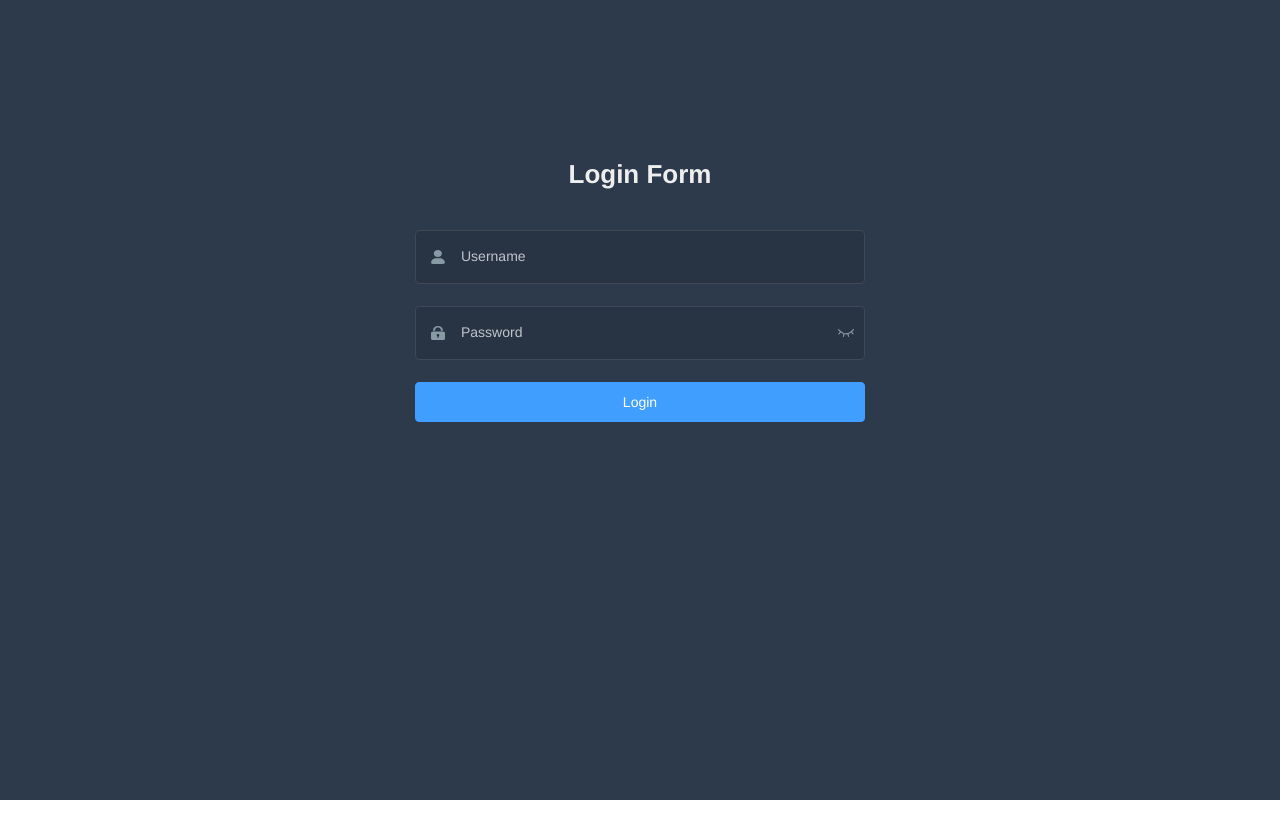
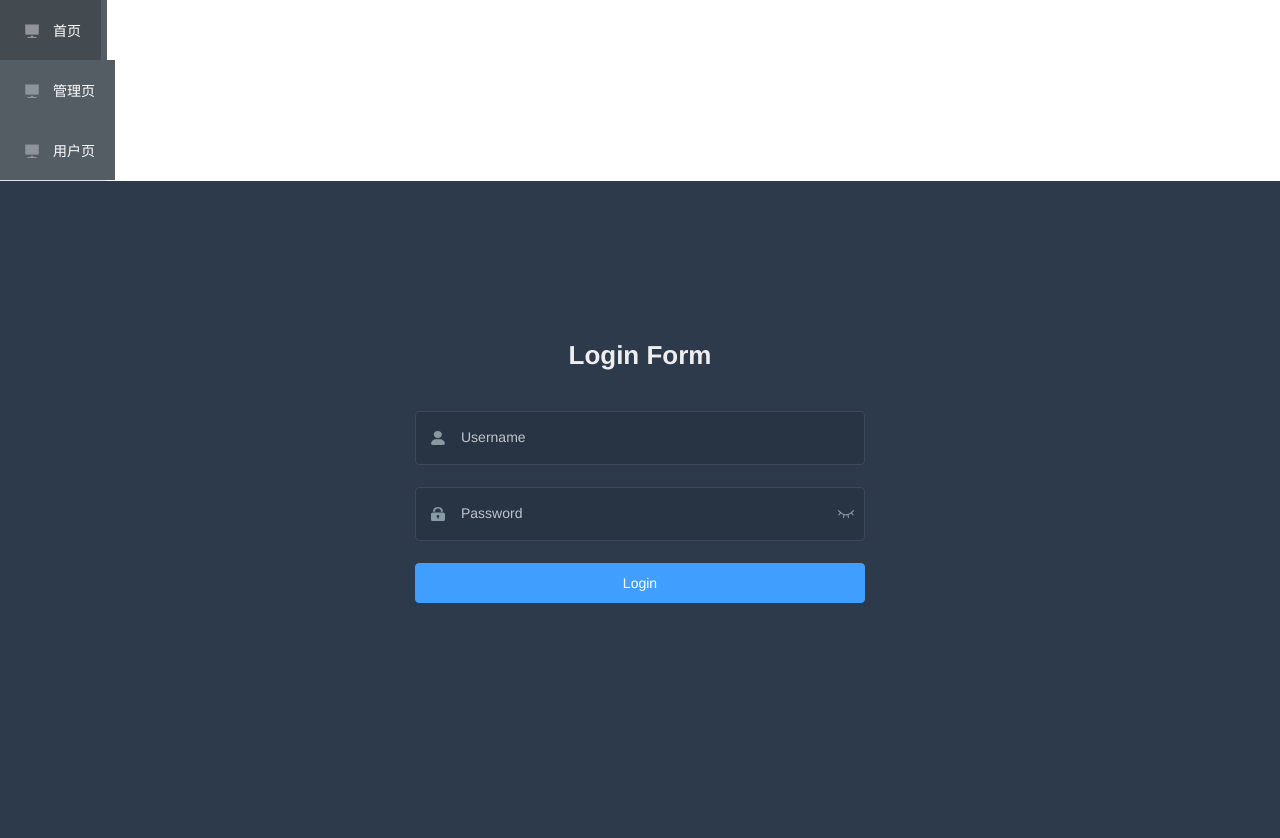
Before and after one commit to y369q369/vue-demo, a Vue app: page /login in a window 1280 px wide. Shown: the top 838 px of the page. Before the commit the page ends 800 px from the top, so only its background shows below. Built offline with nearby package versions, Linux system fonts and the light colour scheme.

Commit message:
权限失败品

```diff
--- a/src/App.vue
+++ b/src/App.vue
@@ -1,8 +1,29 @@
 <template>
   <div id="app">
+    <el-col :span="2">
+      <el-menu
+              :default-active="this.$route.path"
+              router
+              mode="horizontal"
+              class="el-menu-vertical-demo"
+              background-color="#545c64"
+              text-color="#fff"
+              active-text-color="#ffd04b">
+        <el-menu-item v-for="(item,i) in navList" :key="i" :index="item.name">
+          <template slot="title">
+            <i class="el-icon-s-platform"></i>
+            <span> {{ item.navItem }}</span>
+          </template>
+
+        </el-menu-item>
+
+
+      </el-menu>
+    </el-col>
+
+    <router-view></router-view>
     <!--<router-link to="/">Home</router-link>
     <router-link to="/login">Login</router-link>-->
-    <router-view></router-view>
 
     <!--<el-button @click="getRoute">路由信息</el-button>-->
   </div>
@@ -12,6 +33,15 @@
 
 export default {
   name: 'App',
+  data() {
+    return {
+      navList:[
+        {name:'/home',navItem:'首页'},
+        {name:'/admin',navItem:'管理页'},
+        {name:'/user',navItem:'用户页'},
+      ]
+    }
+  },
   methods: {
     getRoute: function () {
       window.console.log(this.$route);
--- a/src/main.js
+++ b/src/main.js
@@ -5,6 +5,7 @@ import 'element-ui/lib/theme-chalk/index.css';
 
 import App from './App.vue'
 import router from './router';
+// import {admin, user} from './router';
 import store from './store'
 
 import 'normalize.css/normalize.css'  // A modern alternative to CSS resets
@@ -18,7 +19,15 @@ Vue.use(ElementUI);
 Vue.config.productionTip = false
 
 router.beforeEach((to, from, next) =>  {
+  // store.commit('login', '');
   if (store.state.userInfo || to.path === "/login") {
+
+      store.commit('loadRoles', 'admin')
+      window.console.log(router);
+      //
+      // if (store.state.userInfo.role) {
+        window.console.log(router);
+      // }
     next();
   } else {
     next({
--- a/src/router.js
+++ b/src/router.js
@@ -3,6 +3,18 @@ import VueRouter from 'vue-router'
 import Login from "./views/Login";
 
 Vue.use(VueRouter)
+
+export const admin = [{
+    path: '/admin',
+    name: 'admin',
+    component: () => import('./views/admin/Admin'),
+}]
+
+export const user = [{
+    path: '/user',
+    name: 'user',
+    component: () => import('./views/user/User'),
+}]
 
 const router = new VueRouter({
     mode: 'history',
@@ -18,6 +30,16 @@ const router = new VueRouter({
             path: '/login',
             name: 'login',
             component: Login,
+        },
+        {
+            path: '/admin',
+            name: 'admin',
+            component: () => import('./views/admin/Admin'),
+        },
+        {
+            path: '/user',
+            name: 'user',
+            component: () => import('./views/user/User'),
         }
     ]
 })
--- a/src/store.js
+++ b/src/store.js
@@ -8,21 +8,34 @@ Vue.use(Vuex);
 const store = new Vuex.Store({
     state: {
         userInfo: '',
-        userList: ['admin','yangq'],
-        userDetailList: [
-            {'admin': {'password': '123456', 'role': 'admin'}},
-            {'yangq': {'password': '123456', 'role': 'info'}},
+        roles: '',
+        userList: [
+            {'name': 'admin', 'password': '123456', 'role': 'admin'},
+            {'name': 'yangq', 'password': '123456', 'role': 'info'},
         ]
+    },
+    getters: {
+        userNameList: state => {
+            return state.userList.map(user => user.name)
+        },
+        getUserByName: (state) => (name) => {
+            return state.userList.find(user => user.name === name)
+        }
     },
     mutations: {
         login(state, info) {
             state.userInfo = info
+        },
+        loadRoles(state, roles) {
+            state.roles = roles
         }
     },
+    actions: {
 
+    },
     plugins: [createPersistedState(
         // {storage: window.sessionStorage}            // 默认存储: localStorage里 ，改存: session中
     )]
-})
+});
 
 export default store
--- a/src/views/Login.vue
+++ b/src/views/Login.vue
@@ -72,18 +72,17 @@
         },
         methods: {
             submitForm(loginForm) {
-                window.console.log(this);
                 this.$refs[loginForm].validate((valid) => {
                     if (valid) {
-                        this.loading = true;
+                        // this.loading = true;
 
-                        // this.$store.
-
-                        setTimeout(() => {
-                            this.$store.commit('login', this.loginForm);
+                        const user = this.$store.getters.getUserByName(this.loginForm.username);
+                        window.console.log(user);
+                        if(user && user.password === this.loginForm.password) {
+                            window.console.log(user.role);
+                            this.$store.commit('login', user);
                             this.$router.push('/');
-                        }, 500);
-
+                        }
                     } else {
                         window.console.log('error submit!!');
                         return false;
--- /dev/null
+++ b/src/views/admin/Admin.vue
@@ -0,0 +1,13 @@
+<template>
+    <h1>this is admin</h1>
+</template>
+
+<script>
+    export default {
+        name: "Admin"
+    }
+</script>
+
+<style scoped>
+
+</style>
--- /dev/null
+++ b/src/views/user/User.vue
@@ -0,0 +1,13 @@
+<template>
+    <h1>this is User</h1>
+</template>
+
+<script>
+    export default {
+        name: "User"
+    }
+</script>
+
+<style scoped>
+
+</style>
```
